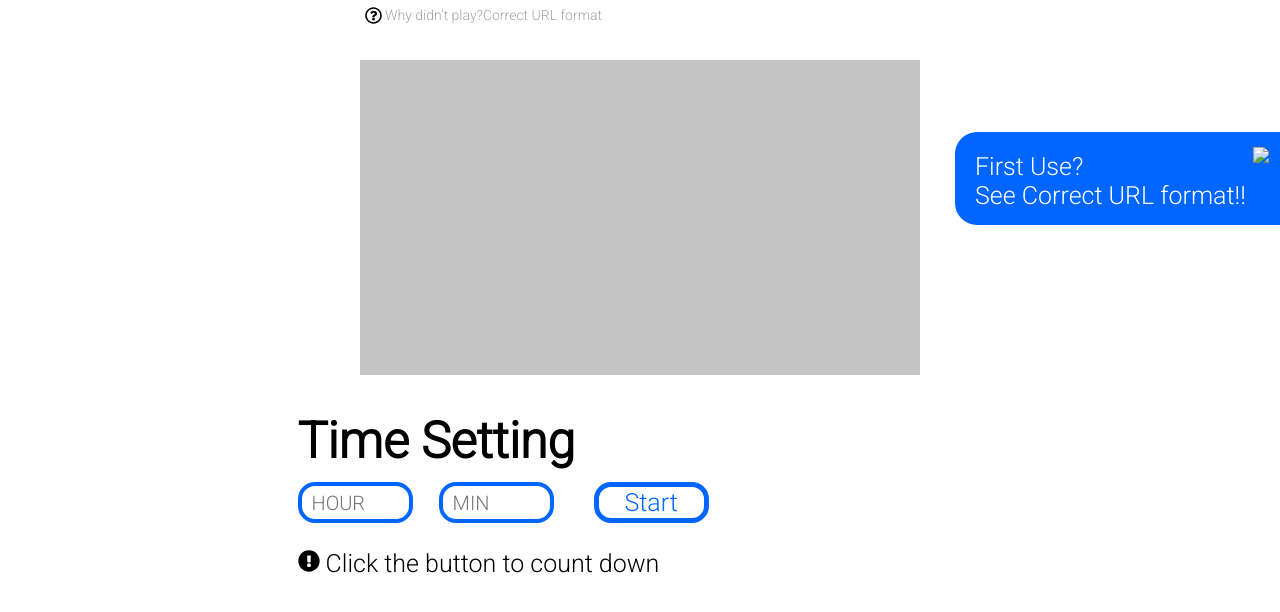
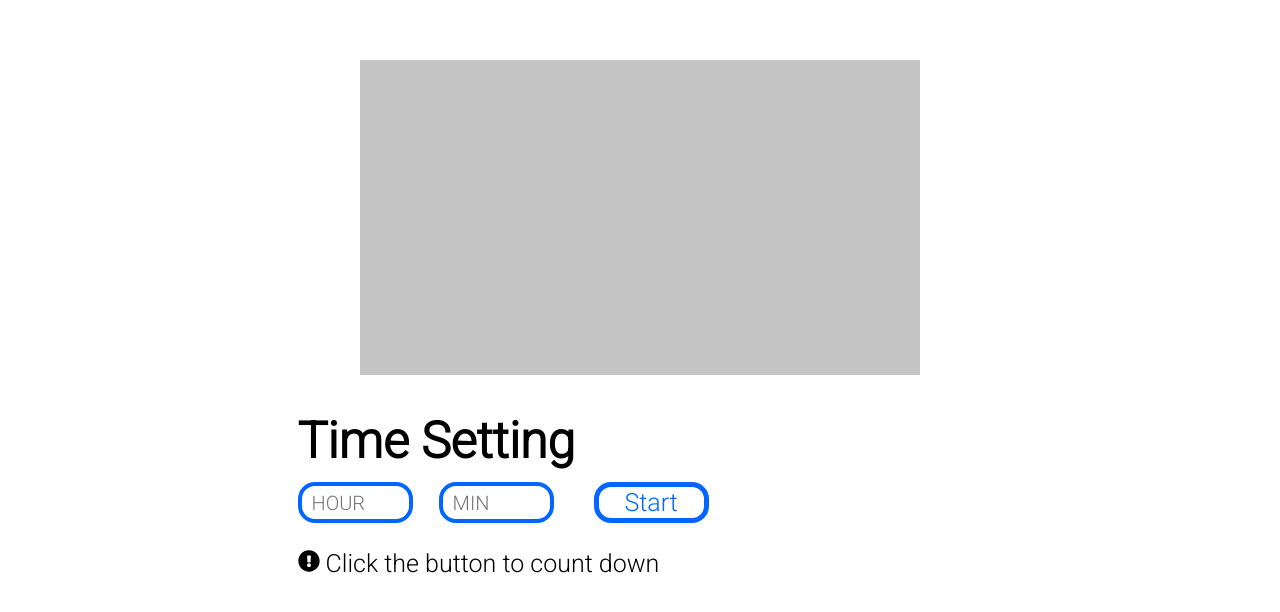
Before and after one commit to TakeUFlab/MusciLimit, a plain HTML site: page index.html in a window 1280 px wide. Shown: the part 180-792 px from the top of the page. Drawn offline with Linux system fonts and the light colour scheme.

Commit message:
Add files via upload

```diff
--- a/index.html
+++ b/index.html
@@ -18,16 +18,6 @@
     <div id="search">
         <input id="searchIn" type="text" placeholder="Youtube URL">
         <div id="srbtn">go</div>
-        <div id="what">
-            <img src="img/question-circle-regular.svg" alt="?">
-            <p>Why didn’t play?Correct URL format</p>
-        </div>
-    </div>
-    <div id="first">
-        <span class="firstClick" onclick="Notice()">First Use?</span>
-        <img id="close" src="img/window-close-solid.svg" alt="X">
-        <br>
-        <span class="firstClick" onclick="Notice()">See Correct URL format!!</span>
     </div>
     <div id="video">
 
```
